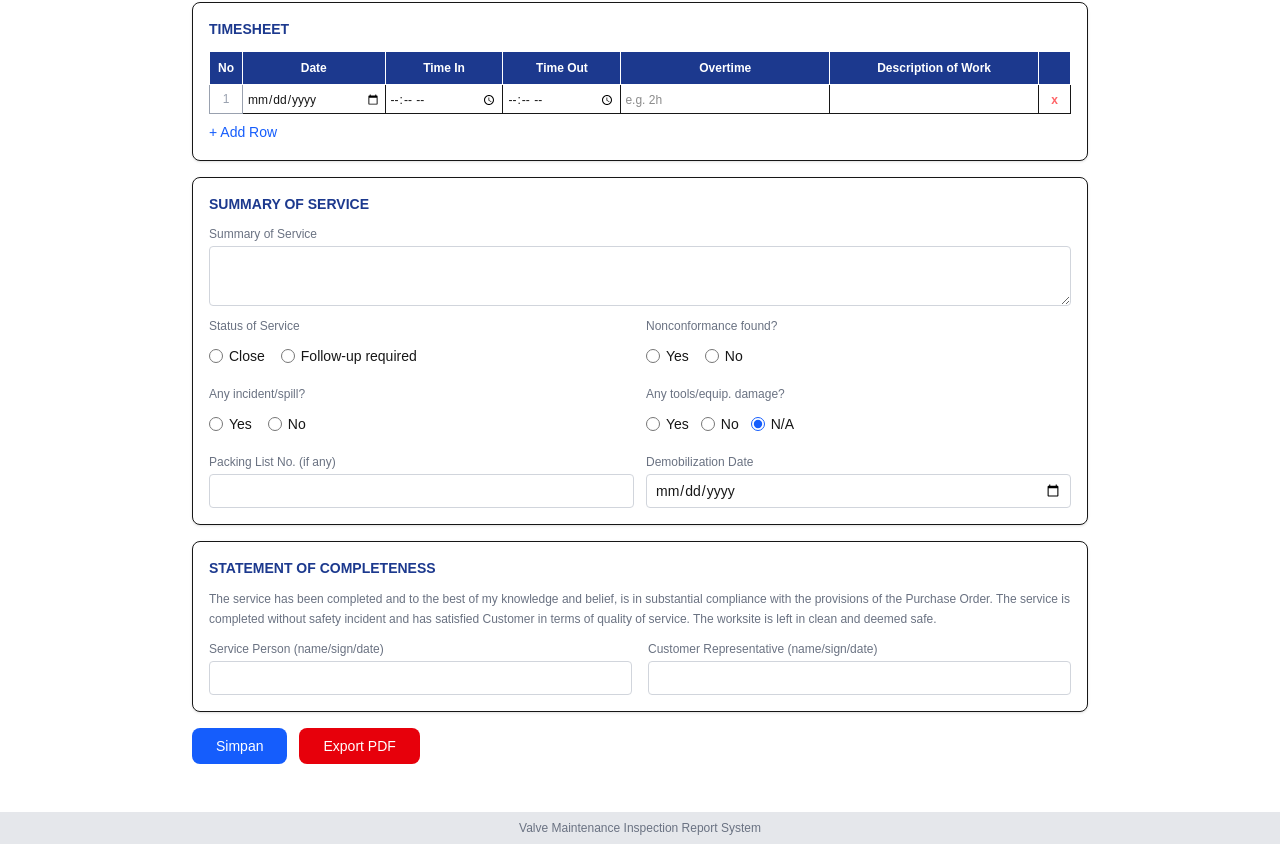
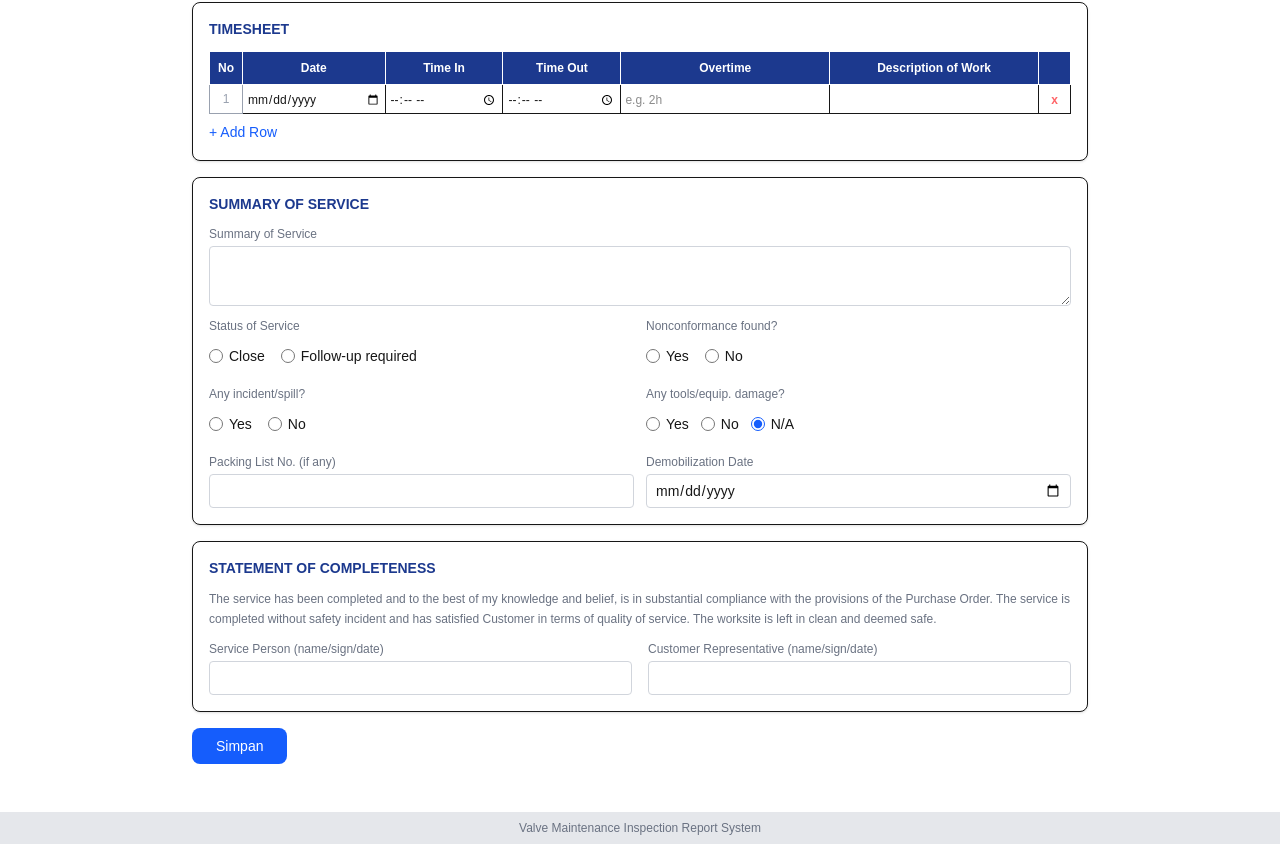
Before and after one commit to iksanfn1094/valve-report, a Next.js app: page /timesheet/new in a window 1280 px wide. Shown: the part 938-1782 px from the top of the page. Built offline with nearby package versions, Linux system fonts and the light colour scheme.

Commit message:
fix: Timesheet allowance empty → null, hapus Export PDF dari form page

```diff
--- a/app/timesheet/[id]/page.tsx
+++ b/app/timesheet/[id]/page.tsx
@@ -108,6 +108,7 @@ export default function TimesheetDetailPage({ params }: { params: Promise<{ id:
     for (const k of ['assign_date', 'mobilization_date', 'demobilization_date']) {
       if ((payload as unknown as Record<string, string>)[k] === '') (payload as unknown as Record<string, string | null>)[k] = null
     }
+    if (payload.allowance === '') (payload as unknown as Record<string, string | null>).allowance = null
 
     let id = tsId
     if (id) {
@@ -298,10 +299,6 @@ export default function TimesheetDetailPage({ params }: { params: Promise<{ id:
           className="bg-blue-600 text-white px-6 py-2 rounded-lg text-sm hover:bg-blue-700 transition font-medium disabled:opacity-50">
           {saving ? 'Menyimpan...' : 'Simpan'}
         </button>
-        <button onClick={() => exportTimesheetPDF(ts, entries)}
-          className="bg-red-600 text-white px-6 py-2 rounded-lg text-sm hover:bg-red-700 transition font-medium">
-          Export PDF
-        </button>
       </div>
     </div>
   )
--- a/app/timesheet/new/page.tsx
+++ b/app/timesheet/new/page.tsx
@@ -88,9 +88,11 @@ export default function TimesheetPage() {
     const payload = { ...ts }
     delete (payload as Record<string, unknown>).id
     // Convert empty date strings to null
+    // Convert empty strings to null for constrained fields
     for (const k of ['assign_date', 'mobilization_date', 'demobilization_date']) {
       if ((payload as unknown as Record<string, string>)[k] === '') (payload as unknown as Record<string, string | null>)[k] = null
     }
+    if (payload.allowance === '') (payload as unknown as Record<string, string | null>).allowance = null
 
     let id = tsId
     if (id) {
@@ -283,10 +285,6 @@ export default function TimesheetPage() {
           className="bg-blue-600 text-white px-6 py-2 rounded-lg text-sm hover:bg-blue-700 transition font-medium disabled:opacity-50">
           {saving ? 'Menyimpan...' : 'Simpan'}
         </button>
-        <button onClick={() => exportTimesheetPDF(ts, entries)}
-          className="bg-red-600 text-white px-6 py-2 rounded-lg text-sm hover:bg-red-700 transition font-medium">
-          Export PDF
-        </button>
       </div>
     </div>
   )
```
